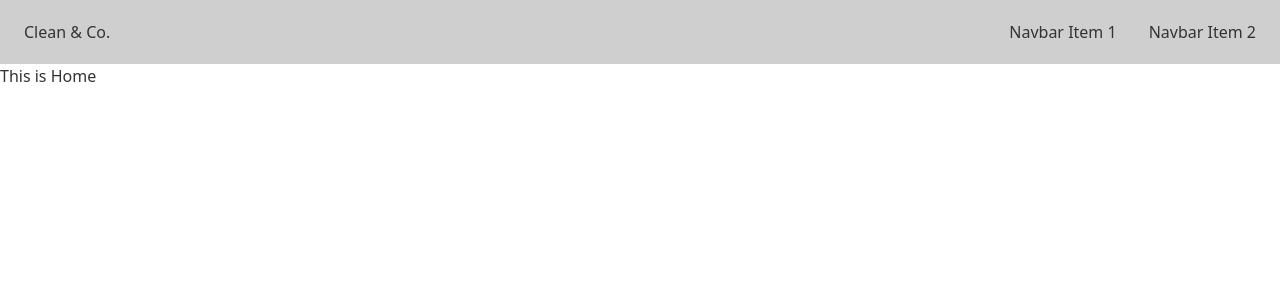
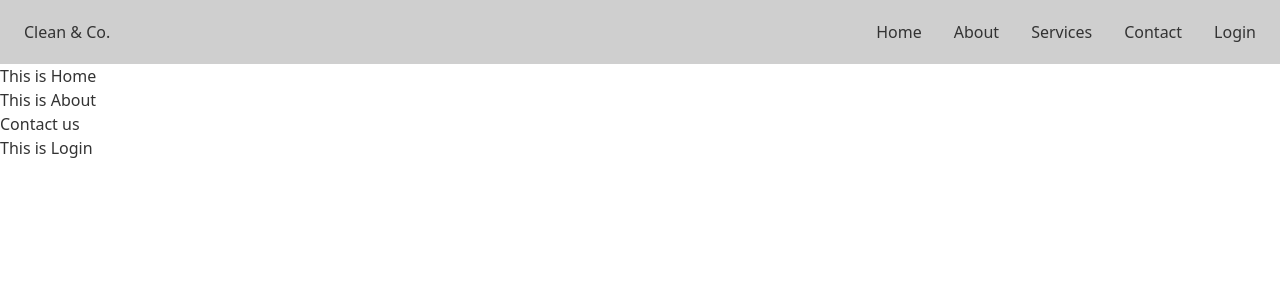
Before and after one commit to Thowhid31/complete-web-1to100, a React (Create React App) app: page / in a window 1280 px wide. Shown: the top 300 px of the page. Built offline with nearby package versions, Linux system fonts and the light colour scheme.

Commit message:
added nav items

```diff
--- a/package.json
+++ b/package.json
@@ -9,6 +9,7 @@
     "daisyui": "^2.14.3",
     "react": "^18.1.0",
     "react-dom": "^18.1.0",
+    "react-router-dom": "^6.3.0",
     "react-scripts": "5.0.1",
     "web-vitals": "^2.1.4"
   },
--- a/src/App.js
+++ b/src/App.js
@@ -1,13 +1,18 @@
 import './App.css';
 import Navbar from './components/Navbar';
+import About from './Pages/About';
+import Contact from './Pages/Contact';
 import Home from './Pages/Home';
+import Login from './Pages/Login';
 
 function App() {
   return (
     <div>
      <Navbar>
      <Home/>
-
+      <About/>
+      <Contact/>
+      <Login/>
      </Navbar>
 
     </div>
--- a/src/components/Navbar.js
+++ b/src/components/Navbar.js
@@ -1,6 +1,6 @@
 import React from 'react';
 
-const Navbar = ({children}) => {
+const Navbar = ({ children }) => {
     return (
         <div class="drawer drawer-end">
             <input id="my-drawer-3" type="checkbox" class="drawer-toggle" />
@@ -17,8 +17,11 @@ const Navbar = ({children}) => {
                     <div class="flex-none hidden lg:block">
                         <ul class="menu menu-horizontal">
 
-          <li><a>Navbar Item 1</a></li>
-          <li><a>Navbar Item 2</a></li>
+                            <li><a className='rounded-lg'>Home</a></li>
+                            <li><a className='rounded-lg'>About</a></li>
+                            <li><a className='rounded-lg'>Services</a></li>
+                            <li><a className='rounded-lg'>Contact</a></li>
+                            <li><a className='rounded-lg'>Login</a></li>
                         </ul>
                     </div>
                 </div>
@@ -28,8 +31,11 @@ const Navbar = ({children}) => {
                 <label for="my-drawer-3" class="drawer-overlay"></label>
                 <ul class="menu p-4 overflow-y-auto w-80 bg-base-100">
 
-      <li><a>Sidebar Item 1</a></li>
-      <li><a>Sidebar Item 2</a></li>
+                    <li><a>Home</a></li>
+                    <li><a>About</a></li>
+                    <li><a>Services</a></li>
+                    <li><a>Contact</a></li>
+                    <li><a>Login</a></li>
 
                 </ul>
 
```
Also changed, not shown: 1 other file (tests, documents, lock files or other folders). Lines whose indentation alone changed are shown as unchanged.
